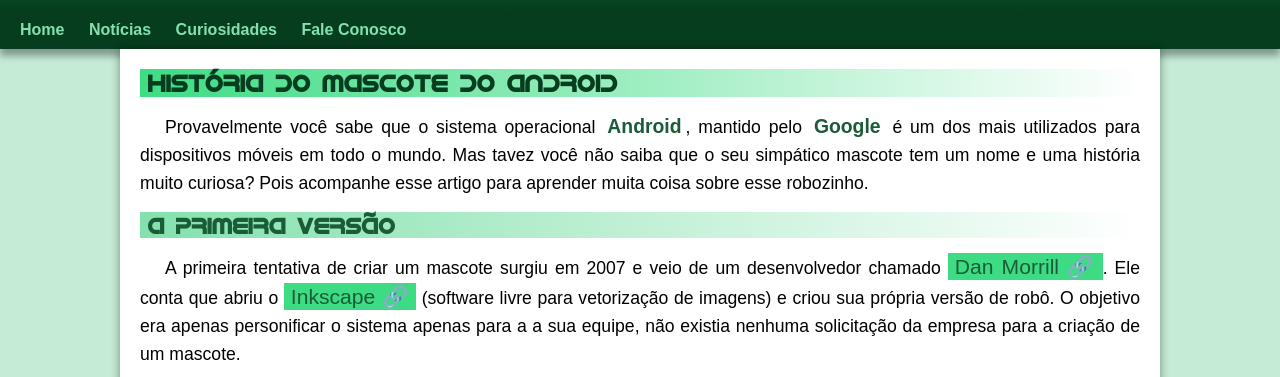
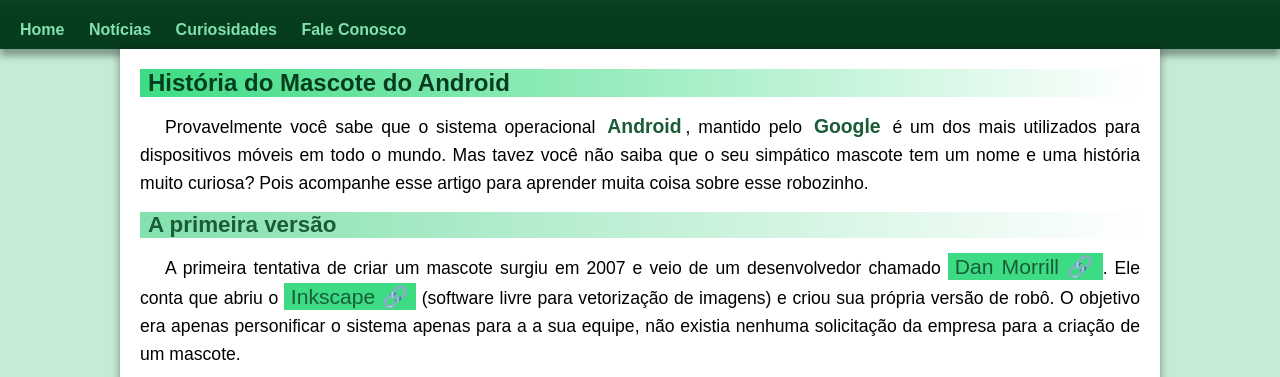
Before and after one commit to PietroMiorim/projeto-android, a plain HTML site: page index.html in a window 1280 px wide. Shown: the part 179-556 px from the top of the page. Drawn offline with Linux system fonts and the light colour scheme; files whose address does not match are found by name.

Commit message:
Update style.css

```diff
--- a/estilo/style.css
+++ b/estilo/style.css
@@ -1,16 +1,7 @@
 @charset "UTF-8";
 
-@font-face {
-    font-family: "Bebas Neue";
-    src: url('/fontes/BebasNeue-Regular.otf') format('opentype');
-    font-weight: normal;
-}
+@import url('https://fonts.googleapis.com/css2?family=Anton&display=swap');
 
-@font-face {
-    font-family: "Android";
-    src: url('/fontes/IDroid.otf') format('opentype');
-    font-weight: normal;
-}
 
 * {
     margin: 0px;
@@ -26,8 +17,8 @@
     --cor5: #063d1e;
 
     --fonte-padrao: Arial, Verdana, Helvetica, sans-serif;
-    --fonte-destaque: "Bebas Neue";
-    --fonte-android: "Android";
+    --fonte-destaque: 'Anton', sans-serif;
+    --fonte-android: ;
 }
 
 body {
```
